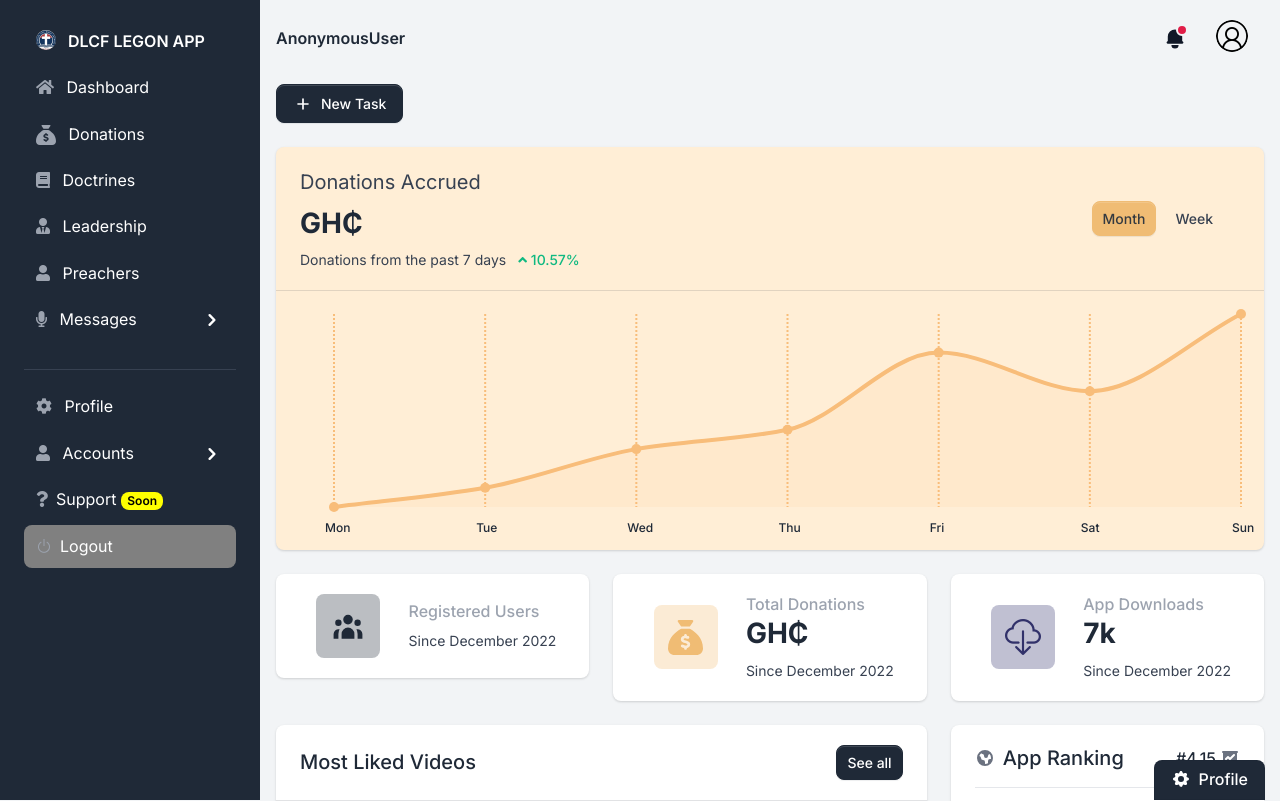
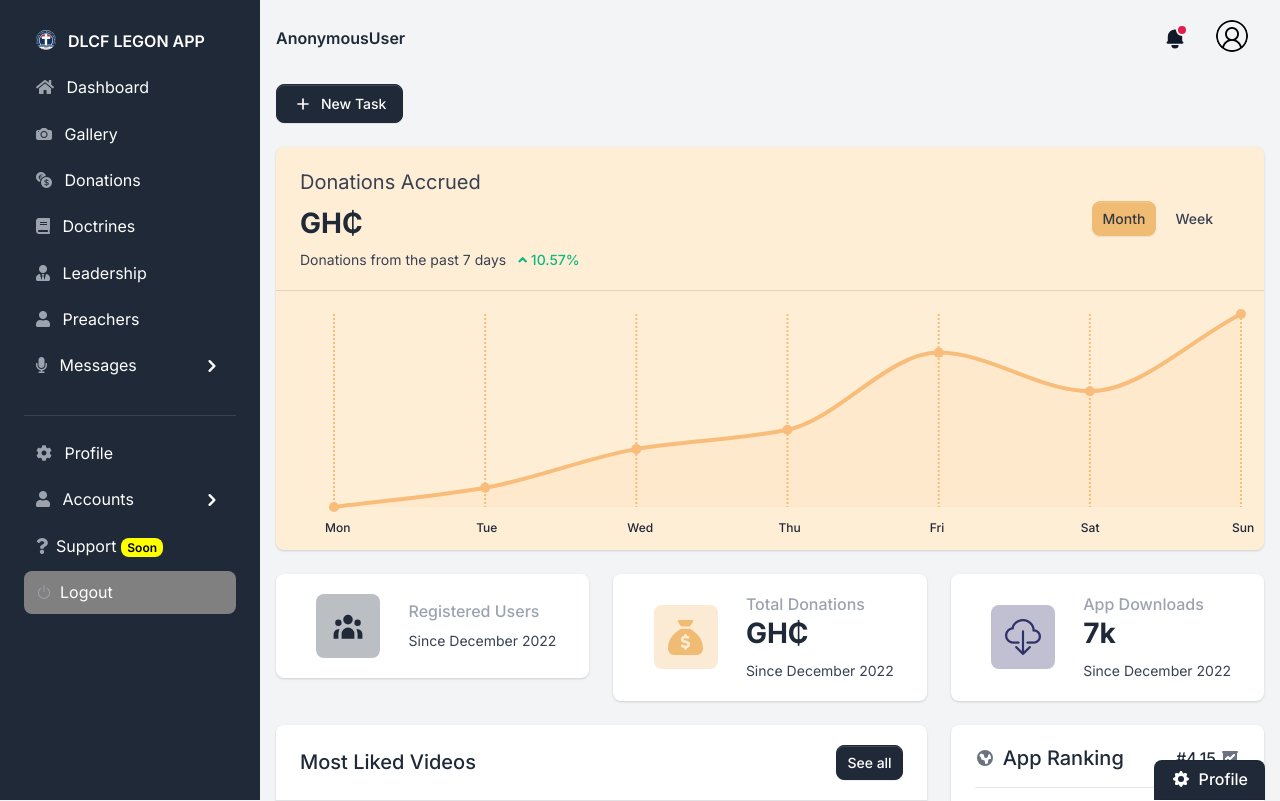
Before and after one commit to DCLF-LEGON/app_backend, a Django app: template core/dashboard/templates/dashboard/dashboard.html in a window 1280 px wide. Shown: the top 801 px of the page. Run offline with Django 4.2, Linux system fonts and the light colour scheme; the template is opened without the code that fills it, so the values that code supplies are empty; some libraries are stand-ins or nearby versions.

Commit message:
Update sidebar.html

```diff
--- a/core/dashboard/templates/includes/sidebar.html
+++ b/core/dashboard/templates/includes/sidebar.html
@@ -57,15 +57,18 @@
                   <span class="sidebar-text">Dashboard</span>
                 </a>
               </li>
+              <li class="nav-item {% if 'dashboard' in segment %} active {% endif %}">
+                <a href="{% url 'dashboard:gallery' %}" class="nav-link">
+                  <span class="sidebar-icon">
+                    <i class="bi bi-camera-fill"></i>
+                  </span>
+                  <span class="sidebar-text">Gallery</span>
+                </a>
+              </li>
               <li class="nav-item {% if 'donations' in segment %} active {% endif %}">
                 <a href="{% url 'dashboard:donations' %}" class="nav-link">
                   <span class="sidebar-icon">
-                    <svg xmlns="http://www.w3.org/2000/svg" style="width: 20px; height:auto;" class="icon icon-sm"
-                      fill="currentColor" viewBox="0 0 512 512">
-                      <!--! Font Awesome Pro 6.2.0 by @fontawesome - https://fontawesome.com License - https://fontawesome.com/license (Commercial License) Copyright 2022 Fonticons, Inc. -->
-                      <path
-                        d="M320 96H192L144.6 24.9C137.5 14.2 145.1 0 157.9 0H354.1c12.8 0 20.4 14.2 13.3 24.9L320 96zM192 128H320c3.8 2.5 8.1 5.3 13 8.4C389.7 172.7 512 250.9 512 416c0 53-43 96-96 96H96c-53 0-96-43-96-96C0 250.9 122.3 172.7 179 136.4l0 0 0 0c4.8-3.1 9.2-5.9 13-8.4zm84.1 96c0-11.1-9-20.1-20.1-20.1s-20.1 9-20.1 20.1v6c-5.6 1.2-10.9 2.9-15.9 5.1c-15 6.8-27.9 19.4-31.1 37.7c-1.8 10.2-.8 20 3.4 29c4.2 8.8 10.7 15 17.3 19.5c11.6 7.9 26.9 12.5 38.6 16l2.2 .7c13.9 4.2 23.4 7.4 29.3 11.7c2.5 1.8 3.4 3.2 3.8 4.1c.3 .8 .9 2.6 .2 6.7c-.6 3.5-2.5 6.4-8 8.8c-6.1 2.6-16 3.9-28.8 1.9c-6-1-16.7-4.6-26.2-7.9l0 0 0 0 0 0 0 0c-2.2-.8-4.3-1.5-6.3-2.1c-10.5-3.5-21.8 2.2-25.3 12.7s2.2 21.8 12.7 25.3c1.2 .4 2.7 .9 4.4 1.5c7.9 2.7 20.3 6.9 29.8 9.1V416c0 11.1 9 20.1 20.1 20.1s20.1-9 20.1-20.1v-5.5c5.4-1 10.5-2.5 15.4-4.6c15.7-6.7 28.4-19.7 31.6-38.7c1.8-10.4 1-20.3-3-29.4c-3.9-9-10.2-15.6-16.9-20.5c-12.2-8.8-28.3-13.7-40.4-17.4l-.8-.2c-14.2-4.3-23.8-7.3-29.9-11.4c-2.6-1.8-3.4-3-3.6-3.5c-.2-.3-.7-1.6-.1-5c.3-1.9 1.9-5.2 8.2-8.1c6.4-2.9 16.4-4.5 28.6-2.6c4.3 .7 17.9 3.3 21.7 4.3c10.7 2.8 21.6-3.5 24.5-14.2s-3.5-21.6-14.2-24.5c-4.4-1.2-14.4-3.2-21-4.4V224z" />
-                    </svg>
+                    <i class="bi bi-currency-exchange"></i>
                   </span>
                   <span class="sidebar-text">Donations</span>
                 </a>
```
